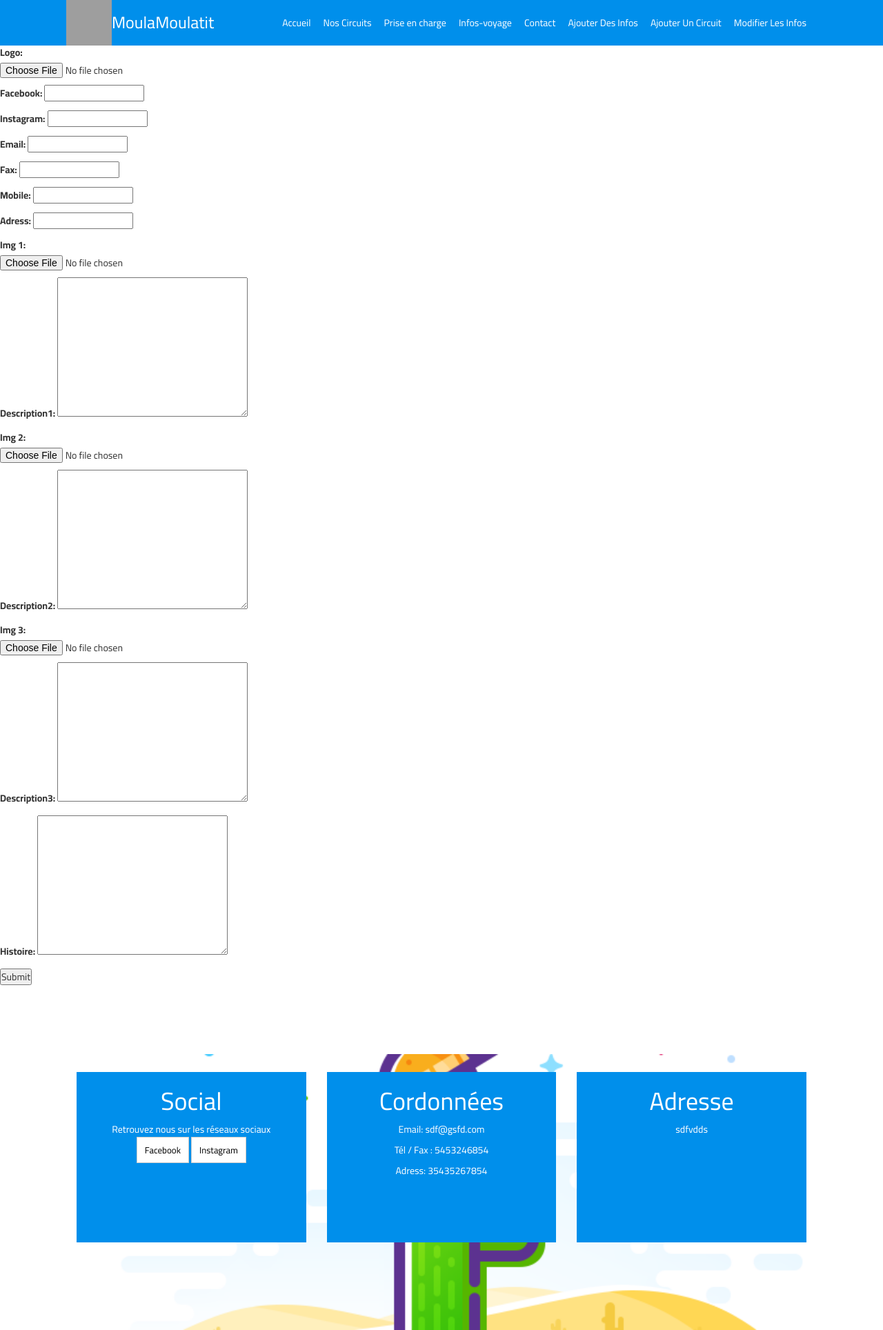
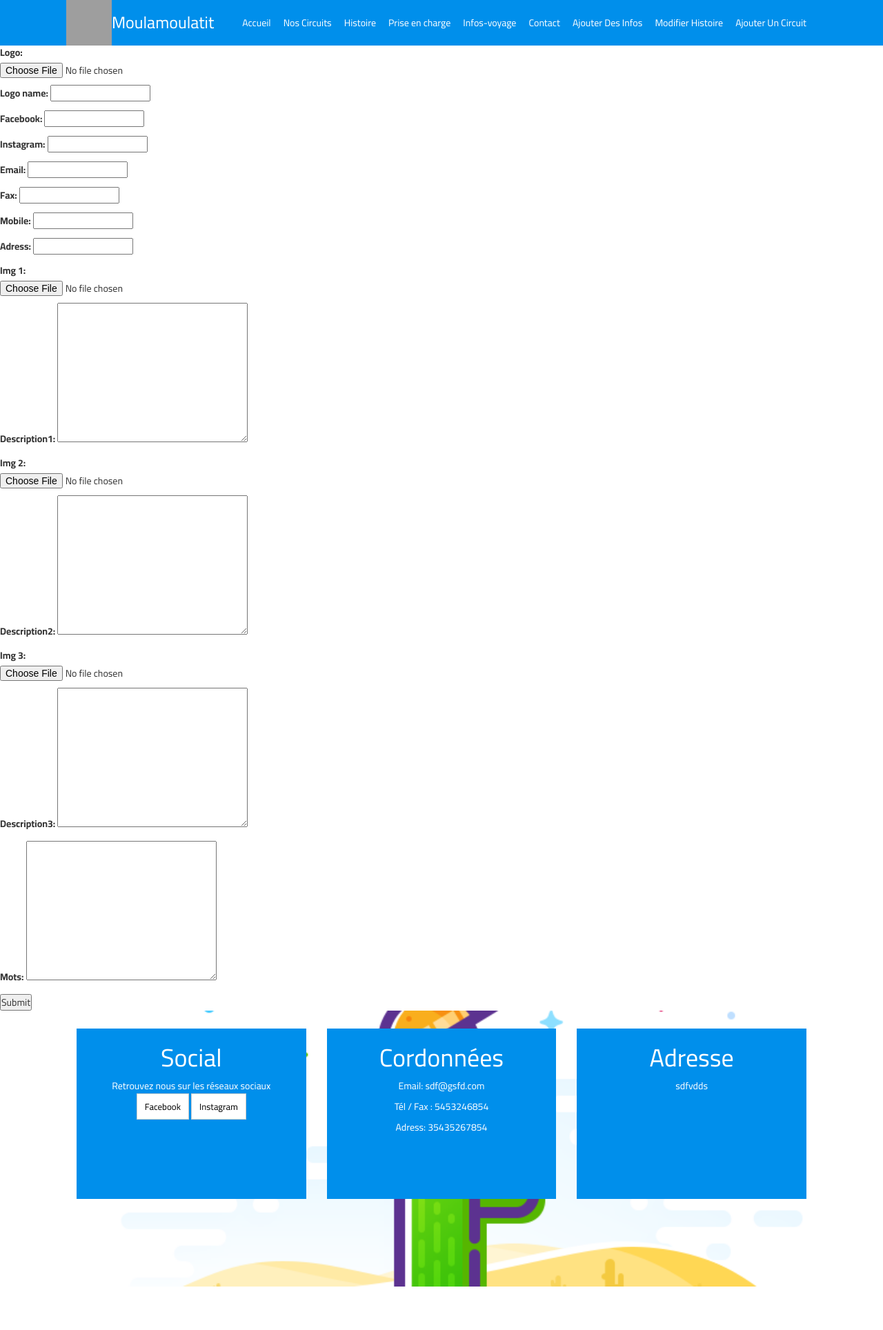
Before and after one commit to brahimchougrani/Moulamoulatit, a Django app: page /circuit/infos/create/ in a window 1280 px wide. Shown: the whole page at 69% size. After the commit the page ends 1865 px from the top, so only its background shows below. Run offline with Django 3.2, Linux system fonts and the light colour scheme; the first user in the database is signed in; data comes from the database, SQL or seed files in the repository; some libraries are stand-ins or nearby versions; grey boxes are pictures that could not be loaded.

Commit message:
lastcommit

```diff
--- a/circuit/models.py
+++ b/circuit/models.py
@@ -62,6 +62,7 @@ class ImageUpload(models.Model):
 
 class HomeDetail(models.Model):
     logo = models.ImageField()
+    logo_name = models.CharField(max_length=255,blank=True,null=True)
     facebook = models.URLField()
     Instagram = models.URLField()
     Email = models.EmailField()
@@ -74,6 +75,14 @@ class HomeDetail(models.Model):
     description2 = models.TextField(blank=True,null=True)
     img_3= models.ImageField(blank=True,null=True)
     description3 = models.TextField(blank=True,null=True)
-    histoire = models.TextField(blank=True,null=True)
+    histoire = models.TextField(blank=True,null=True,verbose_name='Mots')
     def __str__(self):
         return self.Adress
+
+
+class Mots(models.Model):
+    titre = models.CharField(max_length=255)
+    mots = models.TextField(blank=True,null=True)
+
+    def __str__(self):
+        return self.titre
--- a/circuit/templates/circtuit/list.html
+++ b/circuit/templates/circtuit/list.html
@@ -67,7 +67,7 @@
         </div>
     </div>
     <div id="story">
-        <h1 style="text-align: center">Histroire</h1>
+        <h1 style="text-align: center">Mots</h1>
         <div class="linediveder"></div>
         <div class="trianglcontainer">
             <div class="clip-animation" style="background: url('{% static '/images/kaktus.png'%}')"></div>
--- a/circuit/templates/circtuit/myform.html
+++ b/circuit/templates/circtuit/myform.html
@@ -5,7 +5,9 @@
     <form action="" method="post" enctype="multipart/form-data">
     {% csrf_token %}
     {{ form.as_p }}
-        {{bookimage_form.as_p }}
+        {% if bookimage_form%}
+            {{bookimage_form.as_p }}
+        {% endif %}
         <input type="submit">
     </form>
 {% endblock content %}
--- a/circuit/urls.py
+++ b/circuit/urls.py
@@ -3,11 +3,13 @@ from django.conf.urls import url
 from . import views
 
 urlpatterns = [
+    url(r'^histoire/(?P<pk>\d+)/$', views.DetailMot.as_view(), name='DetailMot'),
     url(r'^supprimer/(?P<pk>\d+)/$', views.Circuitdelete.as_view(), name="Circuitdelete"),
     url(r'^supprimer/prisencharge/(?P<pk>\d+)/$', views.PrisenchargeDeleteView.as_view(), name="PrisenchargeDeleteView"),
     url(r'^modifier/(?P<pk>\d+)/$', views.CircuitUpdate.as_view(), name="CircuitUpdate"),
     url(r'^nos_circuit/(?P<pk>\d+)/$', views.CircuitDetail.as_view(), name="CircuitDetail"),
     url(r'^info/modifier/(?P<pk>\d+)/$', views.HomeUpdate.as_view(), name='HomeUpdate'),
+    url(r'^histoire/modifier/(?P<pk>\d+)/$', views.UpdateteMot.as_view(), name='UpdateteMot'),
     url(r'^prisencharge/modifier/(?P<pk>\d+)/$', views.PrisenchargeUpdate.as_view(), name='PrisenchargeUpdate'),
     url(r'^infos/create/$', views.HomeInfo.as_view(), name='HomeInfor'),
     url(r'^prisencharge/Ajouter/$', views.Prisencharge.as_view(), name='Prisencharge'),
--- a/circuit/views.py
+++ b/circuit/views.py
@@ -9,7 +9,7 @@ from django.urls import reverse_lazy
 from django.views.generic import CreateView, UpdateView, DeleteView, DetailView, ListView, TemplateView
 
 from .forms import CircuitwithDetail, FamilyMemberFormSet, CircuitwithPrisenCharge
-from .models import Circuit, HomeDetail, lesinfos
+from .models import Circuit, HomeDetail, lesinfos, Mots
 
 
 class CirctuiCreate(LoginRequiredMixin,CreateView):
@@ -100,14 +100,14 @@ class CircuitDetail(DetailView):
 class HomeInfo(LoginRequiredMixin,CreateView):
     model = HomeDetail
     template_name = 'circtuit/myform.html'
-    fields = ['logo', 'facebook','Instagram','Email','Fax','Mobile','Adress','img_1','description1','img_2','description2','img_3','description3','histoire']
+    fields = ['logo','logo_name', 'facebook','Instagram','Email','Fax','Mobile','Adress','img_1','description1','img_2','description2','img_3','description3','histoire']
     success_url = ('.')
 
 
 class HomeUpdate(LoginRequiredMixin,UpdateView):
     model = HomeDetail
     template_name = 'circtuit/myform.html'
-    fields = ['logo', 'facebook','Instagram','Email','Fax','Mobile','Adress','img_1','description1','img_2','description2','img_3','description3','histoire']
+    fields = ['logo', 'logo_name','facebook','Instagram','Email','Fax','Mobile','Adress','img_1','description1','img_2','description2','img_3','description3','histoire']
     success_url = ('.')
 
 class Prisencharge(LoginRequiredMixin,CreateView):
@@ -174,3 +174,16 @@ class PrisenchargeDeleteView(LoginRequiredMixin,DeleteView):
     model = lesinfos
     template_name = 'circtuit/delete.html'
     success_url = reverse_lazy('moulatitcircuit:PrisenchargeList')
+
+
+class UpdateteMot(LoginRequiredMixin,UpdateView):
+    model = Mots
+    fields = ('titre','mots',)
+    template_name = 'circtuit/myform.html'
+    success_url = reverse_lazy('moulatitcircuit:CircuitList')
+
+
+class DetailMot(DetailView):
+    model = Mots
+    template_name = 'circtuit/mots.html'
+    queryset = Mots.objects.all()
--- a/static/css/style.css
+++ b/static/css/style.css
@@ -313,7 +313,6 @@ body,
     width: 50% !important;
 }
 footer {
-    margin: 100px 0 0;
     background-size: cover !important;
     background-position: center !important;
     height: 50%;
--- a/templates/base.html
+++ b/templates/base.html
@@ -14,15 +14,17 @@
 <body>
     <nav id="homenav">
         <div class="mycontainer">
-            <a href='{%url 'moulatitcircuit:CircuitList'%}' id="logolink"><img src="{{footer.logo.url}}" id="logo" alt="Moulamoulatit logo"> MoulaMoulatit </a>
+            <a href='{%url 'moulatitcircuit:CircuitList'%}' id="logolink"><img src="{{footer.logo.url}}" id="logo" alt="Moulamoulatit logo"> {% if footer.logo_name %}{{ footer.logo_name }}{% endif %} </a>
             <ul>
                 <li><a href="{%url 'moulatitcircuit:CircuitList'%}">Accueil</a></li>
                 <li><a href="{%url 'moulatitcircuit:CircuitList'%}#Nosircuit">Nos Circuits</a></li>
+                <li><a href="{%url 'moulatitcircuit:DetailMot' pk=1%}">Histoire</a></li>
                 <li><a href="{%url 'moulatitcircuit:PrisenchargeList'%}#PrisOncharge">Prise en charge</a></li>
                 <li><a href="{%url 'moulatitcircuit:PrisenchargeList'%}">Infos-voyage</a></li>
                 <li><a href="#contact">Contact</a></li>
                 {% if user.is_authenticated %}
                     <li><a href="{% url 'moulatitcircuit:Prisencharge' %}">Ajouter Des Infos</a></li>
+                    <li><a href="{% url 'moulatitcircuit:UpdateteMot' pk=1 %}">Modifier Histoire</a></li>
                     <li><a href="{% url 'moulatitcircuit:Circtuitest' %}">Ajouter Un Circuit</a></li>
                     <li><a href="{% url 'moulatitcircuit:HomeUpdate' pk=1 %}">Modifier Les Infos</a></li>
                 {% endif %}
```
Also changed, not shown: other parts of static/css/style.css (+7 -0 lines), circuit/templates/circtuit/mots.html (added, +16 -0 lines), circuit/migrations/0005_homedetail_logo_name.py (added), circuit/migrations/0006_auto_20171226_1550.py (added), circuit/migrations/0007_homedetail_mots.py (added), circuit/migrations/0008_auto_20171226_1555.py (added), circuit/migrations/0009_auto_20171226_1637.py (added), db.sqlite3.
